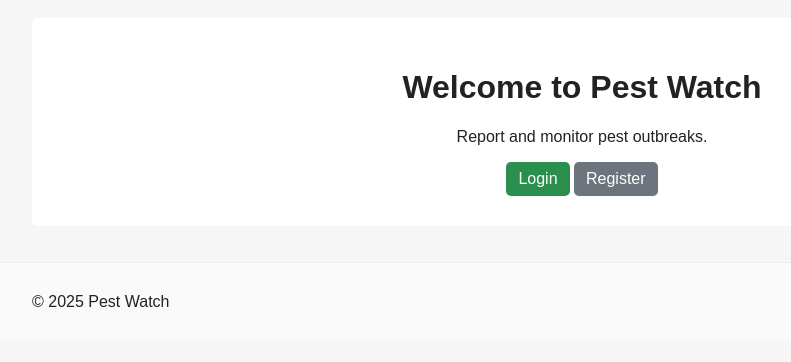
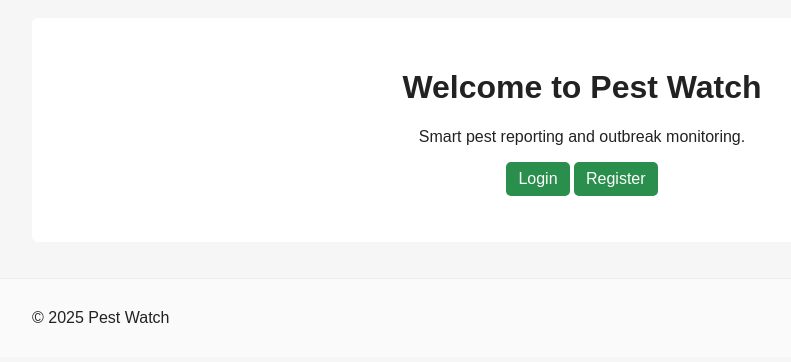
Before and after one commit to Roy-Kathurima/pestwatch, a Flask app: page / in a window 1280 px wide. Shown: the part 83-445 px from the top of the page, without its empty margins (58-849 px from the left). Run offline with Flask 3, Linux system fonts and the light colour scheme.

Commit message:
Update welcome.html

```diff
--- a/templates/welcome.html
+++ b/templates/welcome.html
@@ -2,8 +2,10 @@
 {% block content %}
 <div class="welcome">
   <h1>Welcome to Pest Watch</h1>
-  <p>Report and monitor pest outbreaks.</p>
-  <a class="btn" href="{{ url_for('login') }}">Login</a>
-  <a class="btn btn-secondary" href="{{ url_for('register') }}">Register</a>
+  <p>Smart pest reporting and outbreak monitoring.</p>
+  <p>
+    <a class="btn" href="{{ url_for('login') }}">Login</a>
+    <a class="btn" href="{{ url_for('register') }}">Register</a>
+  </p>
 </div>
 {% endblock %}
```
